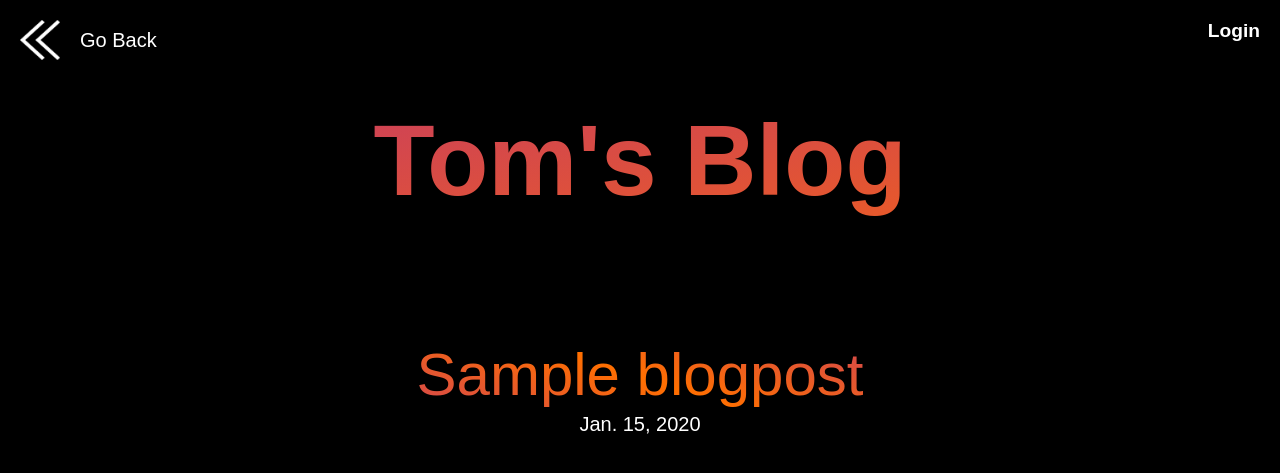
After one commit to exciteabletom/tomdougiamas.com, a Django app: page /blog/ in a window 1280 px wide. The commit adds this page. Shown: the top 473 px of the page. Run offline with Django 3.2, Linux system fonts and the light colour scheme; tables that the repository leaves empty hold one stand-in row (values such as "Sample post"); some libraries are stand-ins or nearby versions.

Commit message:
Work on blog and login system

```diff
--- a/personal_site/settings.py
+++ b/personal_site/settings.py
@@ -73,6 +73,7 @@ TEMPLATES = [
         "APP_DIRS": True,
         "OPTIONS": {
             "context_processors": [
+                "tomdougiamas.contextprocessors.current_username",
                 "django.template.context_processors.debug",
                 "django.template.context_processors.request",
                 "django.contrib.auth.context_processors.auth",
--- a/tomdougiamas/admin.py
+++ b/tomdougiamas/admin.py
@@ -4,4 +4,4 @@ from .models import BlogPost, BlogComment
 
 # Register your models here.
 
-admin.register(BlogPost)
+admin.site.register((BlogPost, BlogComment))
--- /dev/null
+++ b/tomdougiamas/contextprocessors.py
@@ -0,0 +1,7 @@
+def current_username(request):
+    user = request.user
+    username = ""
+    if user.is_authenticated:
+        username = user.get_username
+
+    return {"username": username}
--- a/tomdougiamas/models.py
+++ b/tomdougiamas/models.py
@@ -2,16 +2,17 @@ from django.db import models
 
 
 # Create your models here.
-
-
 class BlogPost(models.Model):
     blog_title = models.TextField()
+    blog_summary = models.TextField()
     blog_text = models.TextField()
-    pub_date = models.DateTimeField("Date published")
+    blog_slug = models.SlugField()
+    pub_date = models.DateField("Date published")
 
 
 class BlogComment(models.Model):
     blog = models.ForeignKey(BlogPost, on_delete=models.CASCADE)
-    comment_text = models.TextField()
-    pub_date = models.DateTimeField("Date published", null=True)
+    author = models.TextField(max_length=30)
+    comment_text = models.TextField(max_length=500)
+    pub_date = models.DateField("Date published", null=True)
     votes = models.IntegerField(default=0)
--- /dev/null
+++ b/tomdougiamas/static/js/back_button.js
@@ -0,0 +1,15 @@
+function back_button_onclick() {
+    // Create a back button that never takes the user away from our site.
+    let curPath = window.location.pathname;
+
+    let pathArr = curPath.split("/");
+    pathArr = pathArr.slice(0, -2) // remove last two elements from array
+
+    let newLoc = pathArr.join("/");
+
+    if (newLoc === "") {
+        newLoc = "/#nav";
+    }
+
+    window.location = newLoc;
+}
--- a/tomdougiamas/static/tomdougiamas.css
+++ b/tomdougiamas/static/tomdougiamas.css
@@ -57,10 +57,12 @@ a {
 	align-items: center;
 }
 
+/*noinspection CssInvalidPropertyValue*/
 .landing-header h1 {
 	font-size: 5rem;
 
-	padding: 1rem;
+	padding: 0;
+	margin: 2rem 0 0;
 
 	text-align: center;
 	transform: none;
@@ -83,7 +85,8 @@ a {
 }
 
 .shorten-header {
-	height: 40vh;
+	height: 35vh;
+    margin-bottom: 5vh;
 }
 
 /* Down arrow */
@@ -164,7 +167,7 @@ a {
 	align-self: center;
 }
 
-.back-button {
+#back-button {
 	display: flex;
 	flex-flow: row nowrap;
 
@@ -174,19 +177,35 @@ a {
 	transition: transform 0.2s;
 }
 
-.back-button:hover {
+#back-button:hover {
 	cursor: pointer;
 	transform: scale(1.1);
 }
 
-.back-button > img {
+#back-button > img {
 	width: 2rem;
 	height: 2rem;
 }
 
-.back-button > span {
+#back-button > span {
 	align-self: center;
 	padding: 0 1rem;
+}
+
+#login-header {
+	position: fixed;
+	right: 1rem;
+	top: 1rem;
+	transition: transform 0.2s;
+
+	color: #fff;
+    font-size: 1.5vw;
+	font-weight: bold;
+}
+
+#login-header:hover {
+	cursor: pointer;
+	transform: scale(1.1);
 }
 
 .showcase {
@@ -205,6 +224,7 @@ a {
 	align-items: flex-start;
 }
 
+/*noinspection CssInvalidPropertyValue*/
 .showcase > div > h2 {
 	width: 100%;
 	font-size: 2.5rem;
@@ -233,6 +253,7 @@ a {
 	height: 50vh;
 }
 
+/*noinspection CssInvalidPropertyValue*/
 .links-nav > a {
 	background: repeating-linear-gradient(-20deg, #ff6f00, #9a12b3, #ff6f00);
 
@@ -255,5 +276,133 @@ a {
 
 .links-nav > a:hover {
 	transform: scale(1.05);
-	background-position: -60rem 0rem;
+	background-position: -60rem 0;
 }
+
+.blogs-nav {
+	display: flex;
+	flex-flow: column nowrap;
+	width: 100vw;
+}
+
+.blogs-nav > div {
+	display: flex;
+	flex-flow: column wrap;
+
+	width: 100%;
+	padding-top: 1rem;
+	padding-bottom: 1rem;
+
+	text-align: center;
+}
+
+/*noinspection CssInvalidPropertyValue*/
+.blogs-nav > div > a {
+	width: 100%;
+    padding-bottom: 0.2rem;
+
+	font-size: 3rem;
+
+	background: repeating-linear-gradient(20deg, #9a12b3, #ff6f00, #9a12b3);
+	transition: background-position 2s, transform 0.2s;
+	background-clip: text;
+	-webkit-background-clip: text;
+	-moz-background-clip: text;
+	-moz-text-fill-color: transparent;
+	-webkit-text-fill-color: transparent;
+
+}
+
+.blogs-nav > div > a:hover {
+	transform: scale(1.05);
+	background-position: -60rem 0;
+}
+
+.blog-text {
+	display: flex;
+	flex-flow: column nowrap;
+	justify-content: space-around;
+	align-content: space-around;
+	align-items: center;
+
+    width: 100rem;
+
+    font-size: 1.1rem;
+}
+
+.blog-text > p {
+	width: 50rem
+}
+
+.credentials-form {
+    display: flex;
+	flex-flow: row wrap;
+	justify-content: space-evenly;
+
+	width: 20rem;
+    height: 20rem;
+
+	margin-left: auto;
+	margin-right: auto;
+
+	font-size: 1.3rem;
+}
+.credentials-form > div {
+	display: flex;
+	justify-content: center;
+    align-items: center;
+	box-sizing: border-box;
+    width: 100%;
+	padding: 0.5rem;
+
+}
+.credentials-form label {
+    width: 50%;
+	font-weight: bold;
+}
+
+.credentials-form input[type="text"], .credentials-form input[type="password"] {
+    width: 50%;
+    height: 3rem;
+
+	display: block;
+	box-sizing: border-box;
+	background: repeating-linear-gradient(20deg, #9a12b3, #ff6f00, #9a12b3);
+
+	border-radius: 0.2rem;
+    border: none;
+
+	text-align: center;
+	font-size: 1.1rem;
+    font-weight: 500;
+	color: #000;
+}
+.credentials-form button {
+	width: 100%;
+    height: 3rem;
+	margin-top: 1rem;
+	background: linear-gradient(-40deg, #ff6f00, #9a12b3);
+
+    border: none;
+	border-radius: 0.2rem;
+
+	font-size: 1.3rem;
+	font-weight: bold;
+	color: #000;
+
+	transition: transform 0.2s;
+}
+
+.credentials-form button:hover {
+	cursor: pointer;
+	transform: scale(1.05);
+}
+
+.error-message {
+	text-align: center;
+
+	text-transform: capitalize;
+    font-weight: bold;
+    font-size: 1.2rem;
+	color: #ff4444;
+}
--- a/tomdougiamas/templates/tomdougiamas/back_button.html
+++ b/tomdougiamas/templates/tomdougiamas/back_button.html
@@ -1,5 +1,11 @@
+{% load compress %}
 {% load static %}
-<div class="back-button" onclick="window.location = '/#nav'" role="button" tabindex="0">
+
+{% compress js %}
+<script src="{% static "js/back_button.js" %}"></script>
+{% endcompress %}
+
+<div id="back-button" onclick="back_button_onclick()" role="button" tabindex="0">
 	<img src="{% static "images/left_arrow_small.png" %}" alt="" aria-hidden="true">
-	<span>Back to Home</span>
+	<span>Go Back</span>
 </div>
--- a/tomdougiamas/templates/tomdougiamas/blog_index.html
+++ b/tomdougiamas/templates/tomdougiamas/blog_index.html
@@ -4,17 +4,29 @@
     {% include "tomdougiamas/meta.html" %}
     {% load static %}
 
-    <meta name="description" content="">
-    <title></title>
+    <meta name="description" content="Tommy Dougiamas' Blog">
+    <title>Blog - Tommy Dougiamas</title>
 </head>
 <body>
-    {% include "tomdougiamas/back_button.html" %}
-    <header class="landing-header shorten-header">
-        <h1>Blog</h1>
-    </header>
+{% include "tomdougiamas/back_button.html" %}
+{% include "tomdougiamas/login_header.html" %}
+<header class="landing-header shorten-header">
+    <h1>Tom's Blog</h1>
+</header>
 
-    {% for blog_entry in blog_entries %}
-
+<main class="blogs-nav">
+{% if posts_exist %}
+    {% for blog in latest_blog_posts %}
+        <div>
+            <a href="{% url "tomdougiamas:blog_post" blog.blog_slug %}">{{ blog.blog_title }}</a>
+            <span>{{ blog.pub_date }}</span>
+        </div>
     {% endfor %}
+{% else %}
+    <div>
+        <h2>No blogs yet</h2>
+    </div>
+{% endif %}
+</main>
 </body>
 </html>
--- /dev/null
+++ b/tomdougiamas/templates/tomdougiamas/login_header.html
@@ -0,0 +1,6 @@
+{% load static %}
+{% if not username %}
+    <a id="login-header" href="{% url "tomdougiamas:login" %}">Login</a>
+{% else %}
+    <a id="login-header" href="{% url "tomdougiamas:logout" %}">Logout {{ username }}</a>
+{% endif %}
--- a/tomdougiamas/urls.py
+++ b/tomdougiamas/urls.py
@@ -2,9 +2,14 @@ from django.urls import path
 
 from . import views
 
+app_name = "tomdougiamas"
 urlpatterns = [
     path("", views.index, name="index"),
     path("about/", views.about, name="about"),
     path("projects/", views.projects, name="projects"),
     path("links/", views.links, name="links"),
+    path("blog/", views.blog_index, name="blog_index"),
+    path("blog/<str:blog_slug>/", views.blog_post, name="blog_post"),
+    path("blog/login/", views.login_view, name="login"),
+    path("blog/logout/", views.logout_view, name="logout"),
 ]
--- a/tomdougiamas/views.py
+++ b/tomdougiamas/views.py
@@ -1,9 +1,12 @@
-from django.shortcuts import render
+from django.contrib.auth import logout, authenticate, login
+from django.shortcuts import Http404, render, redirect
+from django.urls import reverse
+
+from .models import BlogPost, BlogComment
 
 app_name = "tomdougiamas"
 
 
-# Create your views here.
 def index(request):
     return render(request, "tomdougiamas/index.html")
 
@@ -18,3 +21,56 @@ def projects(request):
 
 def links(request):
     return render(request, "tomdougiamas/links.html")
+
+
+def blog_index(request):
+    latest_blog_posts = reversed(BlogPost.objects.order_by("pub_date"))
+    posts_exist = BlogPost.objects.count() > 0
+    context = {"latest_blog_posts": latest_blog_posts, "posts_exist": posts_exist}
+
+    return render(request, "tomdougiamas/blog_index.html", context)
+
+
+def blog_post(request, blog_slug):
+    blog = BlogPost.objects.get(blog_slug=blog_slug)
+    blog_id = blog.id
+    comments = BlogComment.objects.filter(blog_id=blog_id).order_by("pub_date")
+    context = {
+        "blog": blog,
+        "comments": comments,
+    }
+
+    return render(request, "tomdougiamas/blog_post.html", context)
+
+
+def login_view(request):
+    def login_error(message):
+        return render(request, "tomdougiamas/login.html", context={"error": message})
+
+    if request.method == "GET":
+        return render(request, "tomdougiamas/login.html")
+    elif request.method == "POST":
+        username = request.POST.get("username")
+        password = request.POST.get("password")
+
+        if len(username) > 30:
+            return login_error("Username too long")
+
+        if len(password) > 100:
+            return login_error("Password too long")
+
+        user = authenticate(request, username=username, password=password)
+
+        if user is not None:
+            login(request, user)
+        if login_helper(request):  # If login successful
+            return redirect(reverse("tomdougiamas:blog_index"))
+        else:  # redirect with error
+            return login_error("Invalid credentials")
+    else:
+        raise Http404
+
+
+def logout_view(request):
+    logout(request)
+    return redirect(reverse("tomdougiamas:blog_index"))
```
Also changed, not shown: tomdougiamas/templates/tomdougiamas/blog_post.html (+18 -2 lines), tomdougiamas/templates/tomdougiamas/index.html (+6 -3 lines), tomdougiamas/templates/tomdougiamas/login.html (added, +33 -0 lines), tomdougiamas/migrations/0003_auto_20210406_0837.py (added), tomdougiamas/migrations/0004_auto_20210406_0840.py (added), tomdougiamas/migrations/0005_auto_20210406_0931.py (added), tomdougiamas/migrations/0006_blogpost_blog_slug.py (added).
